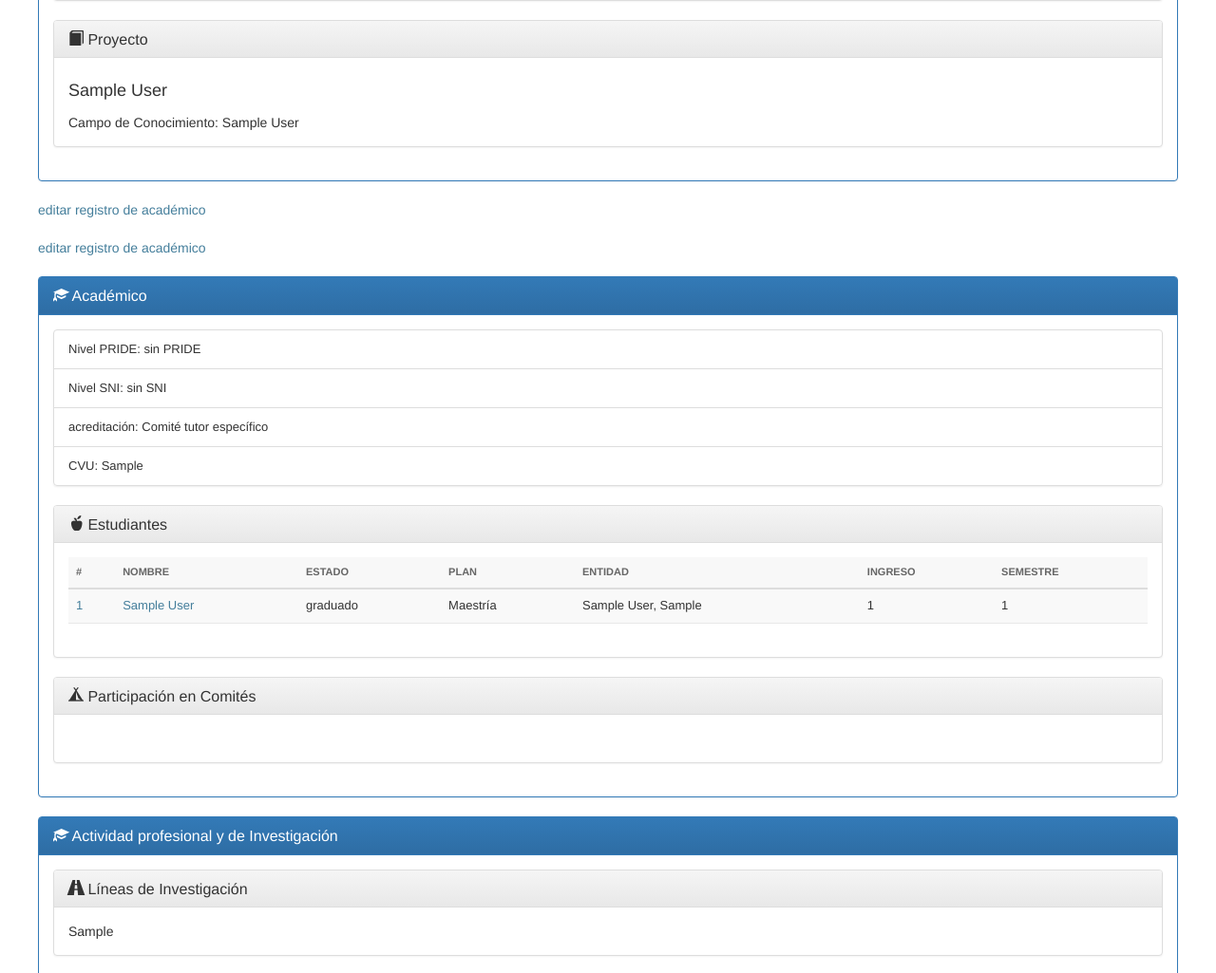
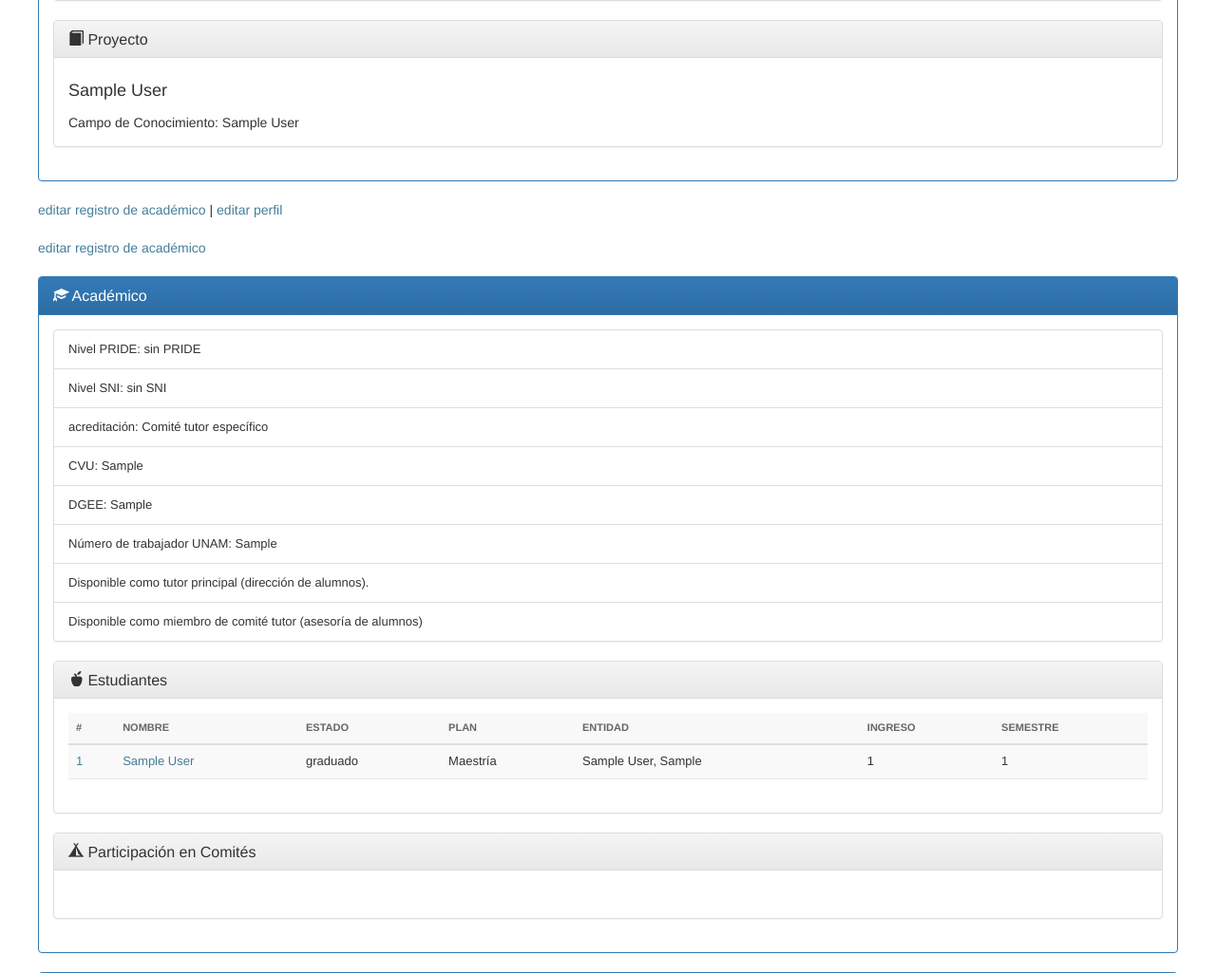
Before and after one commit to pcs-unam/siges, a Django app: page /inicio/perfil/ in a window 1280 px wide. Shown: the part 794-1819 px from the top of the page at 95% size. Run offline with Django 3.2, Linux system fonts and the light colour scheme; a user stored in the database is signed in; tables that the repository leaves empty hold one stand-in row (values such as "Sample post"); parts of the project's set-up code (start-up, migrations or seed data) failed here and were passed over; some libraries are stand-ins or nearby versions.

Commit message:
per #85 notas de disponibilidad

```diff
--- a/posgradmin/posgradmin/models.py
+++ b/posgradmin/posgradmin/models.py
@@ -558,11 +558,12 @@
         + "participar alumnos del PCS", blank=True)
 
     # disponibilidad
-    disponible_tutor = models.BooleanField("Disponible como tutor principal",
-                                           default=False)
+    disponible_tutor = models.BooleanField(
+        "Disponible como tutor principal (dirección de alumnos)",
+        default=False)
 
     disponible_miembro = models.BooleanField(
-        "Disponible como miembro de comité tutor",
+        "Disponible como miembro de comité tutor (asesoría de alumnos)",
         default=False)
 
     # epílogo
--- a/posgradmin/posgradmin/templates/posgradmin/user_detail.html
+++ b/posgradmin/posgradmin/templates/posgradmin/user_detail.html
@@ -134,7 +134,9 @@
  #    #   ####   #    #  #####   ######  #    #     #     ####    ####
   -->
     {% if user == object %}
-    <a href="{% url 'registrar_academico' %}">editar registro de académico</a><br /><br />
+    <a href="{% url 'registrar_academico' %}">editar registro de académico</a> |
+    <a href="{% url 'editar_perfil' %}">editar perfil</a>
+    <br /><br />
     {% endif %}
 
     {% if user.is_staff %}
@@ -159,6 +161,28 @@
 	acreditación: {{ object.academico.show_acreditacion }}</li>
       <li class="list-group-item">
 	CVU: {{ object.academico.CVU|default:'!' }}</li>
+
+      {% if object.academico.DGEE %}
+      <li class="list-group-item">
+	DGEE: {{ object.academico.DGEE|default:'' }}</li>
+      {% endif %}
+
+      {% if object.academico.numero_trabajador_unam %}
+      <li class="list-group-item">
+	Número de trabajador UNAM: {{ object.academico.numero_trabajador_unam|default:'' }}</li>
+      {% endif %}
+
+      {% if object.academico.disponible_tutor %}
+      <li class="list-group-item">
+	Disponible como tutor principal (dirección de alumnos).
+      </li>
+      {% endif %}
+
+      {% if object.academico.disponible_miembro %}
+      <li class="list-group-item">
+	Disponible como miembro de comité tutor (asesoría de alumnos)</li>
+      {% endif %}
+
 
     </ul>
 
--- a/posgradmin/posgradmin/views.py
+++ b/posgradmin/posgradmin/views.py
@@ -189,7 +189,7 @@
 
     breadcrumbs = ((settings.APP_PREFIX + 'inicio/', 'Inicio'),
                    (settings.APP_PREFIX + 'inicio/academico/registro',
-                    'Solicitar registro como Académico'))
+                    'Académico'))
 
     template_name = 'posgradmin/try.html'
 
@@ -362,7 +362,7 @@
             return render(request,
                           self.template_name,
                           {'form': form,
-                           'title': 'Solicitar registro como Académico',
+                           'title': 'Académico',
                            'breadcrumbs': self.breadcrumbs})
 
 
```
